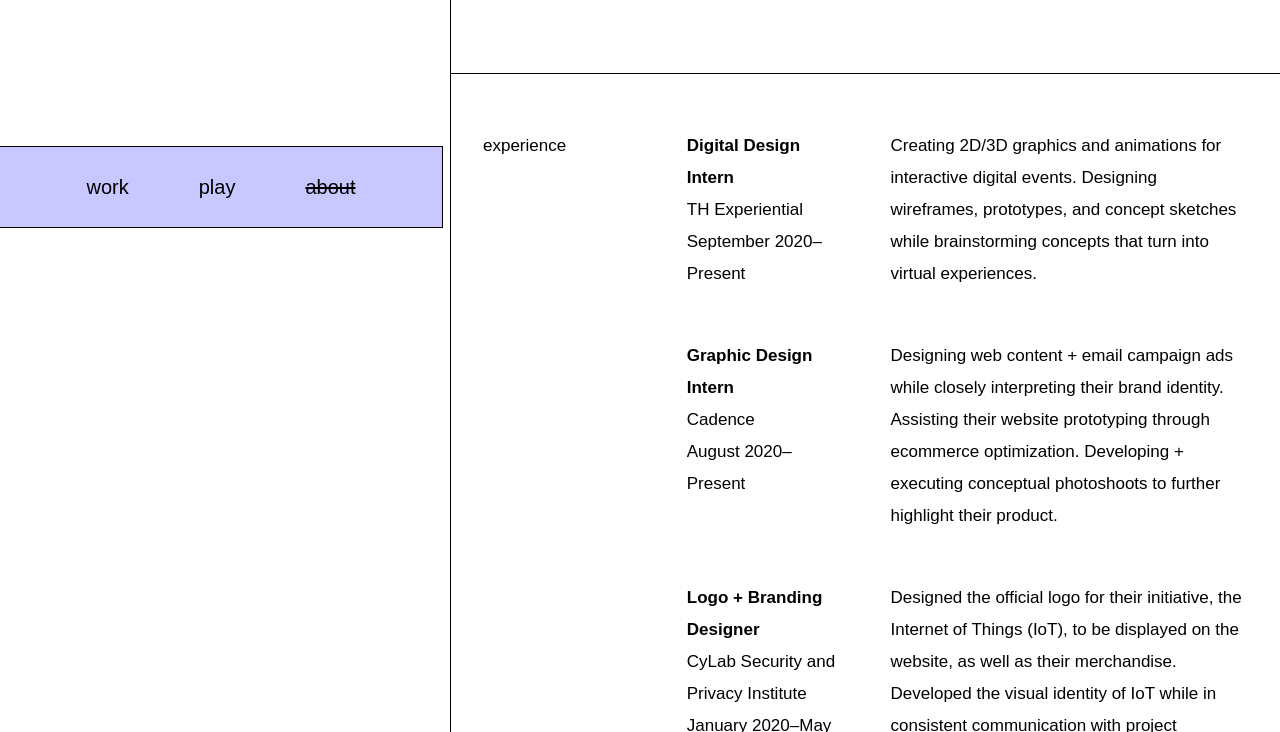
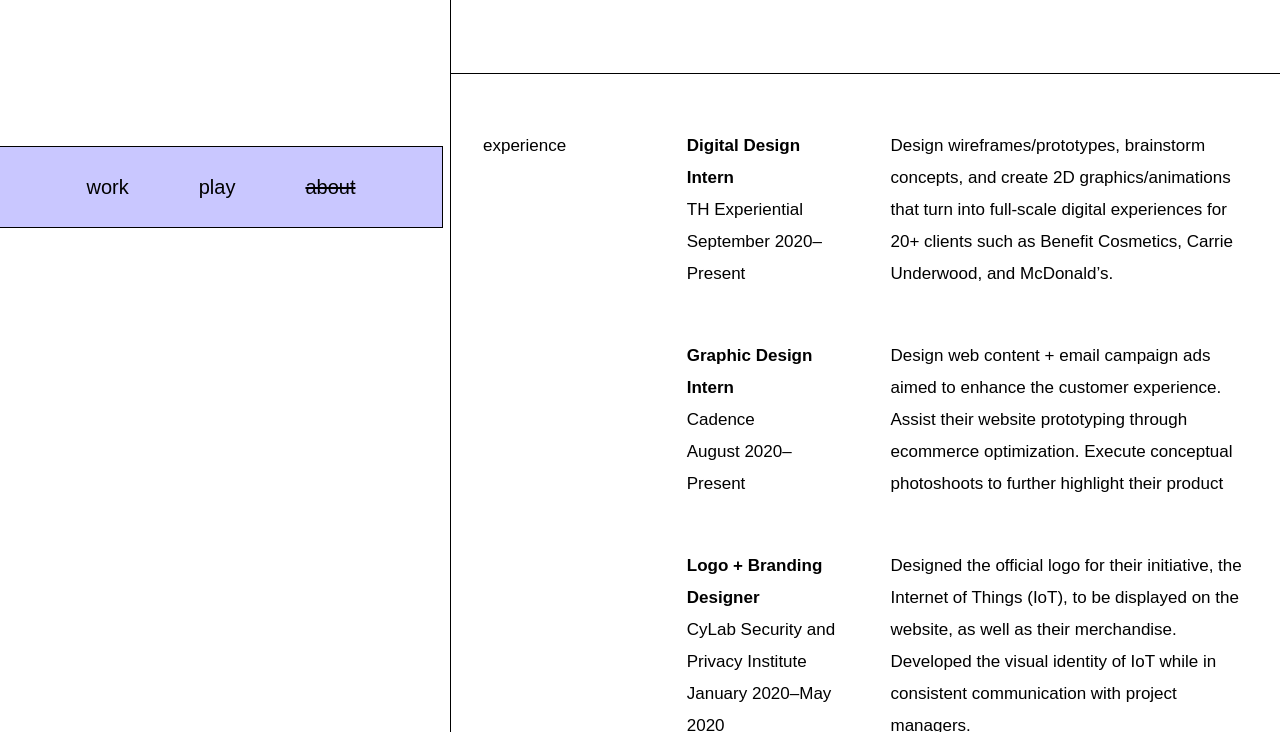
Before and after one commit to carolinesong24/carolinesong24.github.io, a plain HTML site: page html/about.html in a window 1280 px wide. Shown: the part 572-1304 px from the top of the page. Drawn offline with Linux system fonts and the light colour scheme; a web font is replaced by a local one.

Commit message:
Add files via upload

```diff
--- a/html/about.html
+++ b/html/about.html
@@ -133,7 +133,7 @@
                     </div>
                     <div class="right-ab-two">
                         <p>
-                        Creating 2D/3D graphics and animations for interactive digital events. Designing wireframes, prototypes, and concept sketches while brainstorming concepts that turn into virtual experiences.
+                        Design wireframes/prototypes, brainstorm concepts, and create 2D graphics/animations that turn into full-scale digital experiences for 20+ clients such as Benefit Cosmetics, Carrie Underwood, and McDonald’s.
                         </p>
                     </div>
                     <div class="empty"></div>
@@ -149,7 +149,7 @@
                     </div>
                     <div class="right-ab-two">
                         <p>
-                        Designing web content + email campaign ads while closely interpreting their brand identity. Assisting their website prototyping through ecommerce optimization. Developing + executing conceptual photoshoots to further highlight their product.
+                        Design web content + email campaign ads aimed to enhance the customer experience. Assist their website prototyping through ecommerce optimization. Execute conceptual photoshoots to further highlight their product
                         </p>
                     </div>
                     <div class="empty"></div>
```
